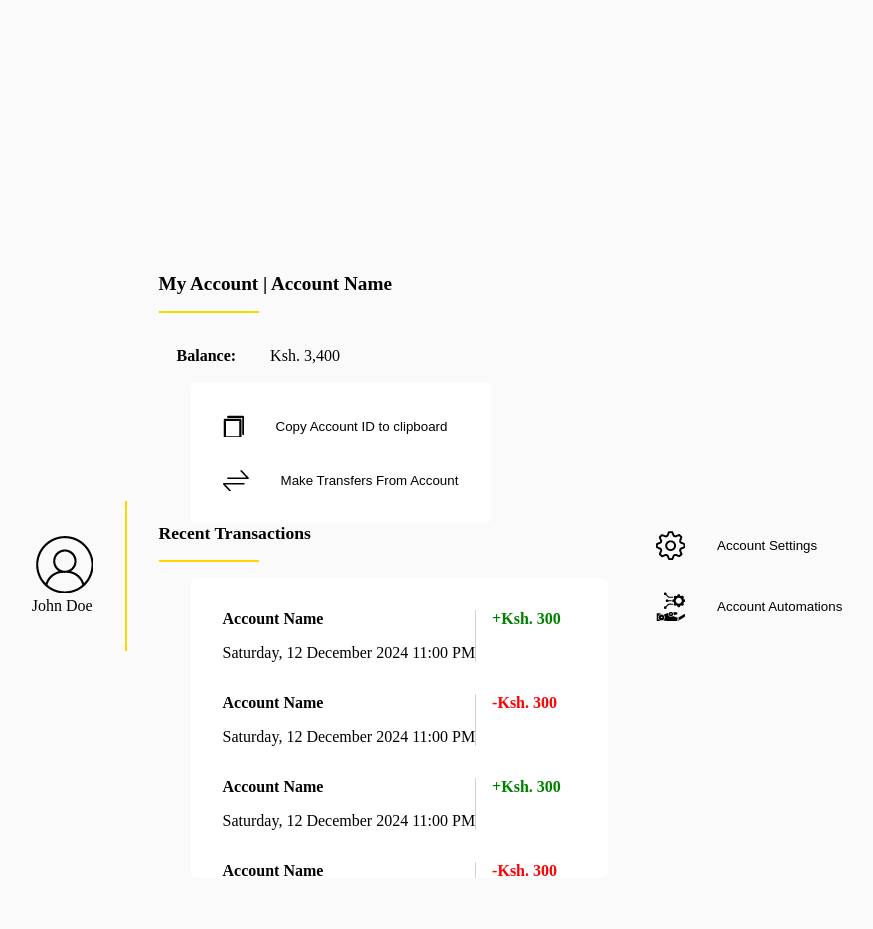
After one commit to Kumeni/Elite-Money-Manager, a PHP site: page /account.html in a window 1280 px wide. The commit adds this page. Shown: the top 929 px of the page, without its empty margins (195-1068 px from the left). Run offline with PHP 8.4, Linux system fonts and the light colour scheme.

Commit message:
Added account page

```diff
--- /dev/null
+++ b/account.html
@@ -0,0 +1,126 @@
+<!DOCTYPE html>
+<html lang="en">
+<head>
+    <meta charset="UTF-8">
+    <meta name="viewport" content="width=device-width, initial-scale=1.0">
+
+    <link rel="stylesheet" type="text/css" href="./styles/global.css" />
+    <link rel="stylesheet" type="text/css" href="./styles/profile.css" />
+    <link rel="stylesheet" type="text/css" href="./styles/my-accounts.css" />
+    <link rel="stylesheet" type="text/css" href="./styles/account.css" />
+
+    <title>Account - Account Name</title>
+</head>
+<body>
+    <main>
+        <section>
+            <div class="profile">
+                <img src="./assets/icons/Profile-icon.png" />
+                <p>John Doe</p>
+            </div>
+        </section>
+        <div class="border"></div>
+        <section class="accounts">
+            <h1>My Account | Account Name</h1>
+            <div class="underline"></div>
+            <div>
+                <table class="account-balance-table">
+                    <thead></thead>
+                    <tbody>
+                        <tr>
+                            <th>Balance:</th>
+                            <td>Ksh. 3,400</td>
+                        </tr>
+                    </tbody>
+                </table>
+
+                <div class="quick-actions">
+                    <button title="Copy Account ID to Clipboard"><img src="./assets/icons/Copy-icon.png" alt="copy icon"/><span>Copy Account ID to clipboard</span></button>
+                    <button title="Make transactions from Account"><img src="./assets/icons/Share-icon.png" alt="share icon"/><span>Make Transfers From Account</span></button>
+                </div>
+
+                <h2>Recent Transactions</h2>
+                <div class="underline"></div>
+                <section class="recent-transactions">
+                    <div class="recent-transaction">
+                        <div>
+                            <p>Account Name</p>
+                            <p>Saturday, 12 December 2024 11:00 PM</p>
+                        </div>
+                        <div>
+                            <p class="debit">+Ksh. 300</p>
+                        </div>
+                    </div>
+                    <div class="recent-transaction">
+                        <div>
+                            <p>Account Name</p>
+                            <p>Saturday, 12 December 2024 11:00 PM</p>
+                        </div>
+                        <div>
+                            <p class="credit">-Ksh. 300</p>
+                        </div>
+                    </div>
+                    <div class="recent-transaction">
+                        <div>
+                            <p>Account Name</p>
+                            <p>Saturday, 12 December 2024 11:00 PM</p>
+                        </div>
+                        <div>
+                            <p class="debit">+Ksh. 300</p>
+                        </div>
+                    </div>
+                    <div class="recent-transaction">
+                        <div>
+                            <p>Account Name</p>
+                            <p>Saturday, 12 December 2024 11:00 PM</p>
+                        </div>
+                        <div>
+                            <p class="credit">-Ksh. 300</p>
+                        </div>
+                    </div>
+                    <div class="recent-transaction">
+                        <div>
+                            <p>Account Name</p>
+                            <p>Saturday, 12 December 2024 11:00 PM</p>
+                        </div>
+                        <div>
+                            <p class="debit">+Ksh. 300</p>
+                        </div>
+                    </div>
+                    <div class="recent-transaction">
+                        <div>
+                            <p>Account Name</p>
+                            <p>Saturday, 12 December 2024 11:00 PM</p>
+                        </div>
+                        <div>
+                            <p class="credit">-Ksh. 300</p>
+                        </div>
+                    </div>
+                    <div class="recent-transaction">
+                        <div>
+                            <p>Account Name</p>
+                            <p>Saturday, 12 December 2024 11:00 PM</p>
+                        </div>
+                        <div>
+                            <p class="debit">+Ksh. 300</p>
+                        </div>
+                    </div>
+                    <div class="recent-transaction">
+                        <div>
+                            <p>Account Name</p>
+                            <p>Saturday, 12 December 2024 11:00 PM</p>
+                        </div>
+                        <div>
+                            <p class="credit">-Ksh. 300</p>
+                        </div>
+                    </div>
+                </section>
+            </div>
+        </section>
+        <div class="customization-buttons">
+            <button title="Account Settings"><img src="./assets/icons/Settings-icon.png" alt="settings icon"/><span>Account Settings</span></button>
+            <button title="Account Automations"><img src="./assets/icons/Automation-icon.png" alt="share icon"/><span>Account Automations</span></button>
+        </div>
+    </main>
+</body>
+</html>
--- /dev/null
+++ b/styles/account.css
@@ -0,0 +1,78 @@
+.quick-actions > button, .recent-transaction, .customization-buttons > button{
+    display: grid;
+    display: -ms-grid;
+    display: -moz-grid;
+}
+.account-balance-table td, .account-balance-table th{
+    padding: 1rem;
+}
+main{
+    grid-template-columns: repeat(4 , max-content);
+    justify-content: center;
+    align-content: top;
+    padding: 2rem;
+}
+.quick-actions{
+    background-color: white;
+    border-radius: 5px;
+    padding: 1rem;
+
+    margin-left: 2rem;
+    max-width: 300px;
+}
+
+.quick-actions > button, .customization-buttons > button{
+    grid-template-columns: max-content auto;
+    grid-template-rows: auto;
+    column-gap: 2rem;
+    align-items: center;
+
+    border: none;
+    background-color: transparent;
+    padding: 1rem;
+    font-weight: 500;
+}
+
+.quick-actions > button:hover, .customization-buttons > button:hover{
+    cursor: pointer;
+}
+
+.recent-transactions{
+    max-width: 500px;
+    margin-left: 2rem;
+    background-color: white;
+
+    border-radius: 5px;
+    padding: 1rem;
+
+    max-height: 300px;
+    overflow: auto;
+}
+
+.recent-transaction{
+    grid-template-columns: auto 100px;
+    grid-template-rows: auto auto;
+    padding: 1rem;
+}
+
+.recent-transaction > div:first-of-type{
+    border-right: 1px solid rgb(210, 210, 210);
+}
+.recent-transaction > div:first-of-type > p:first-of-type{
+    font-weight: 600;
+    margin-bottom: 1rem;
+}
+.recent-transaction > div:last-of-type{
+    padding-left: 1rem;
+}
+.recent-transaction > div:last-of-type > p{
+    font-weight: 600;
+}
+
+.recent-transaction > div:last-of-type .credit{
+    color: red;
+}
+
+.recent-transaction > div:last-of-type .debit{
+    color: green;
+}
--- a/styles/my-accounts.css
+++ b/styles/my-accounts.css
@@ -27,9 +27,13 @@ main{
 
 .accounts h1{
     margin-bottom: 1rem;
-    font-size: 1.4rem;
+    font-size: 1.2rem;
 }
 
+.accounts h2{
+    margin-bottom: 1rem;
+    font-size: 1.1rem;
+}
 .accounts-table{
     margin-top: 2rem;
     background-color: white;
```
Also changed, not shown: assets/icons/Automation-icon.png (added), assets/icons/Settings-icon.png (added).
